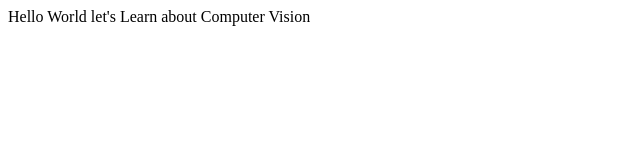
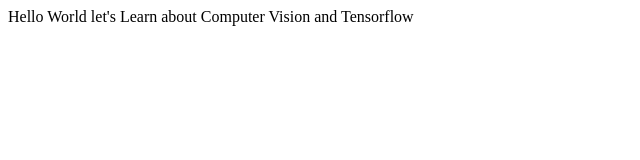
Before and after one commit to Hemant-Purswani/ComputerVision, a plain HTML site: page index.html in a window 1280 px wide. Shown: the whole page, without its empty margins (0-640 px from the left). Drawn offline with Linux system fonts and the light colour scheme.

Commit message:
updated the index file.

```diff
--- a/index.html
+++ b/index.html
@@ -1 +1 @@
-<p>Hello World let's Learn about Computer Vision</p>
+<p>Hello World let's Learn about Computer Vision and Tensorflow</p>
```
